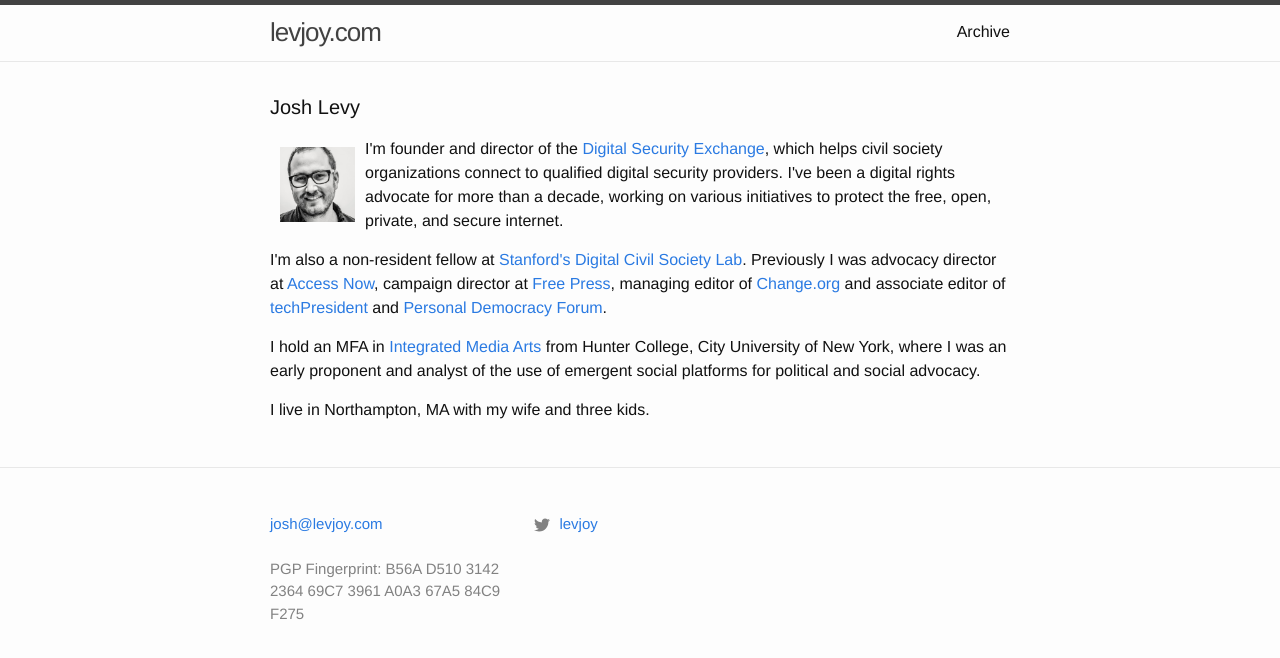
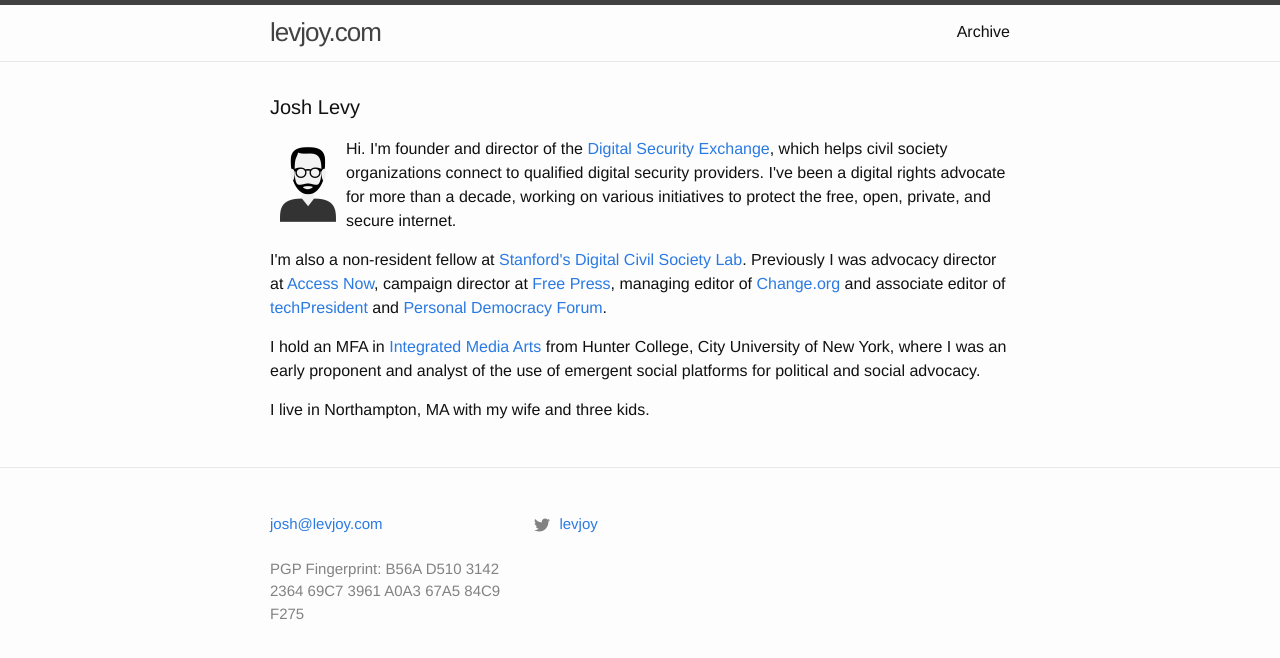
Before and after one commit to levjoy/levjoy.github.io, a Jekyll site: the page built from index.md, in a window 1280 px wide. Shown: the top 658 px of the page. Built offline with Jekyll 4.4.1, drawn with Linux system fonts in a browser that asks for light colours.

Commit message:
updated images

```diff
--- a/Gemfile
+++ b/Gemfile
@@ -21,7 +21,6 @@
 group :jekyll_plugins do
    gem "jekyll-feed", "~> 0.6"
    gem 'jekyll-archives'
-   gem 'jekyll-admin'
 end
 
 # Windows does not include zoneinfo files, so bundle the tzinfo-data gem
--- a/_layouts/home.md
+++ b/_layouts/home.md
@@ -6,9 +6,9 @@
 
   <h1 class="page-heading">Josh Levy</h1>
 
-  <img src="/pics/b_w_levy.jpg" alt-="Levy painting" height="75" align="left" hspace="10" vspace="10">
+  <img src="/pics/portrait-josh.png" alt-="Levy portrait" height="75" align="left" hspace="10" vspace="10">
 
-<p>I'm founder and director of the <a href="https://www.digitalsecurityexchange.org/">Digital Security Exchange</a>, which helps civil society organizations connect to qualified digital security providers. I've been a digital rights advocate for more than a decade, working on various initiatives to protect the free, open, private, and secure internet.
+<p>Hi. I'm founder and director of the <a href="https://www.digitalsecurityexchange.org/">Digital Security Exchange</a>, which helps civil society organizations connect to qualified digital security providers. I've been a digital rights advocate for more than a decade, working on various initiatives to protect the free, open, private, and secure internet.
 
 <p>I'm also a non-resident fellow at <a href="https://pacscenter.stanford.edu/digital-civil-society/">Stanford's Digital Civil Society Lab</a>. Previously I was advocacy director at <a href="http://accessnow.org/">Access Now</a>, campaign director at <a href="http://www.freepress.net">Free Press</a>, managing editor of <a href="http://www.change.org">Change.org</a> and associate editor of <a href="http://www.techpresident.com">techPresident</a> and <a href="http://www.personaldemocracy.com">Personal Democracy Forum</a>.
 
```
Also changed, not shown: favicon.ico, pics/portrait-josh.png (added), 3 other files.
